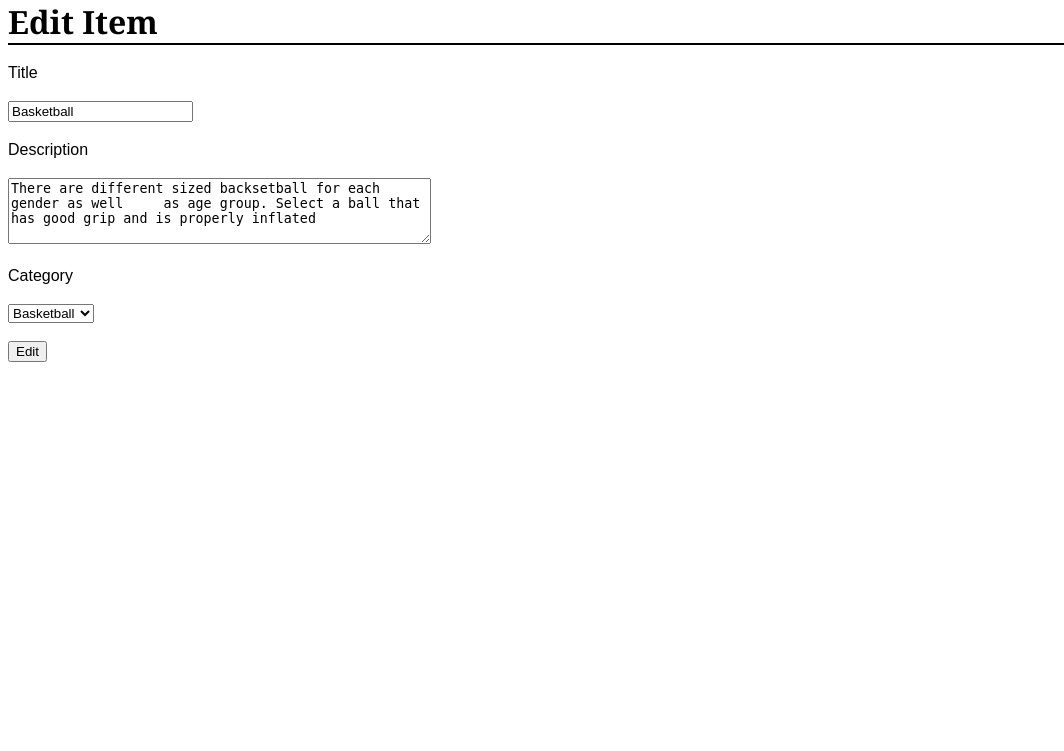
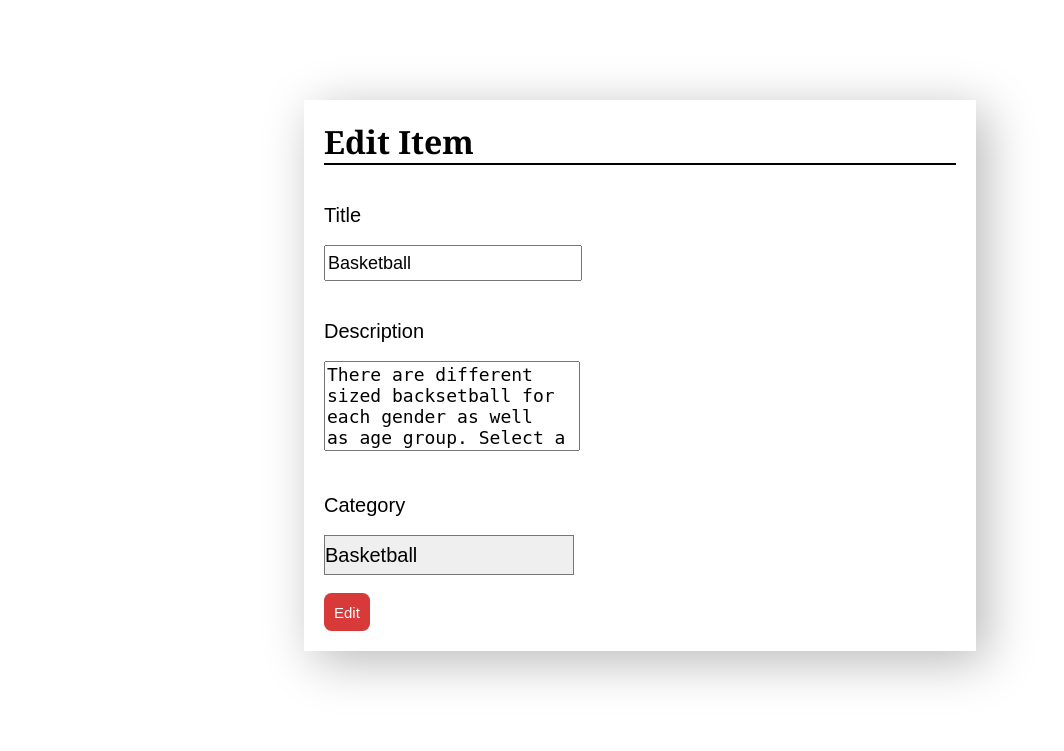
Before and after one commit to hdawg5000/sports-catalog-app, a Flask app: page /category/1/item/5/edit in a window 1280 px wide. Shown: the part 83-834 px from the top of the page, without its empty margins (0-1064 px from the left). Before the commit the page ends 445 px from the top, so only its background shows below. Run offline with Flask 2, Linux system fonts and the light colour scheme.

Commit message:
More style updates to buttons

```diff
--- a/static/style.css
+++ b/static/style.css
@@ -46,7 +46,6 @@ p {
 a {
   text-decoration: none;
   color:#FFFFCC;
-  font-size: 1em;
   color: #000000;
 }
 li {
@@ -54,7 +53,7 @@ li {
   line-height: 2em;
 }
 
-#item_content, #categories_content, #category_content {
+#item_content, #categories_content, #category_content, #form_content {
   width: 50%;
   float: center;
   margin: 100px auto;
@@ -67,6 +66,68 @@ li {
   color: #000000;
 }
 
+#item_content p {
+  font-size: 20px;
+}
+
+#links {
+  margin-top: 30px;
+  margin-bottom: 18px;
+}
+
+#links a {
+  height: 42px;
+  background-color: #d83939;
+  color: #fff;
+  font-size: 15px;
+  text-align: center;
+  border-radius: 0.5em;
+  padding: 10px;
+}
+
+/* Edit and Delete forms */
+#form_content input[type=text] {
+  width: 250px;
+  height: 30px;
+  font-size: 18px;
+}
+
+#form_content textarea {
+  width: 250px;
+  font-size: 18px;
+  resize: none;
+}
+
+#form_content p {
+  font-size: 20px;
+  line-height: 1em;
+  margin-top: 40px;
+}
+
+#form_content select {
+  appearance: none;
+  font-size: 20px;
+  width: 250px;
+  height: 40px;
+}
+
+#form_content input[type=submit] {
+
+  height: 38px;
+  border: none;
+  background-color: #d83939;
+  color: #fff;
+  font-size: 15px;
+  text-align: center;
+  border-radius: 0.5em;
+  padding: 10px;
+  cursor: pointer;
+}
+
+#delete_btn {
+  width: 70px;
+}
+
 .pane {position:absolute; left: 25%; border: 2px solid;
     border-radius: 25px; padding: 5px; margin: 5px; border-color: #999999; background-color: #333333; }
 .header         {left:50%; text-align: center;}
--- a/templates/deleteItem.html
+++ b/templates/deleteItem.html
@@ -12,12 +12,14 @@
         <a href="#" id="login">Login</a>
       </div>
     </header>
+    <div id="form_content">
       <h1>Delete Item</h1>
       <p>
         Are you sure you want to delete '{{item.name}}'?
       </p>
       <form action="{{url_for('deleteItem', item_id=item.id, category_id = category.id)}}" method="post">
-        <input type="submit" value="Delete" />
+          <span id="delete_btn"><input type="submit" value="Delete" /></span>
       </form>
+    </div>
   </body>
 </html>
--- a/templates/editItem.html
+++ b/templates/editItem.html
@@ -12,6 +12,7 @@
         <a href="#" id="login">Login</a>
       </div>
     </header>
+    <div id="form_content">
       <h1>Edit Item</h1>
       <form action="{{url_for('editItem', category_id=category.id, item_id=item.id)}}" method="post">
         <p>
@@ -32,5 +33,6 @@
         </select></br></br>
         <input type="submit" value="Edit" />
       </form>
+    </div>
   </body>
 </html>
--- a/templates/showItem.html
+++ b/templates/showItem.html
@@ -17,8 +17,10 @@
       <p>
         {{item.description}}
       </p>
-      <a href="{{url_for('editItem', category_id=category.id, item_id=item.id)}}">Edit</a>
-      <a href="{{url_for('deleteItem', category_id=category.id, item_id=item.id)}}">Delete</a>
+      <div id="links">
+        <a href="{{url_for('editItem', category_id=category.id, item_id=item.id)}}">Edit</a>
+        <a href="{{url_for('deleteItem', category_id=category.id, item_id=item.id)}}">Delete</a>
+      </div>
     </div>
   </body>
 </html>
```
Lines whose indentation alone changed are shown as unchanged.
